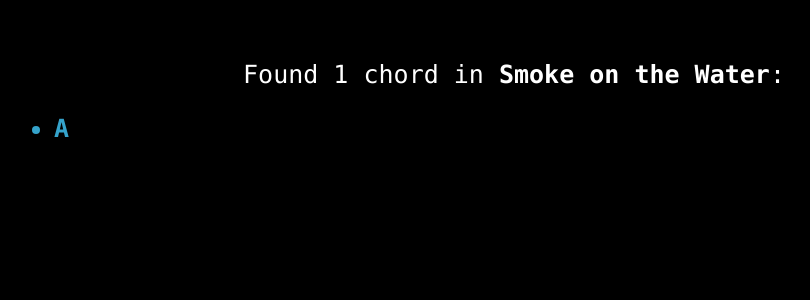
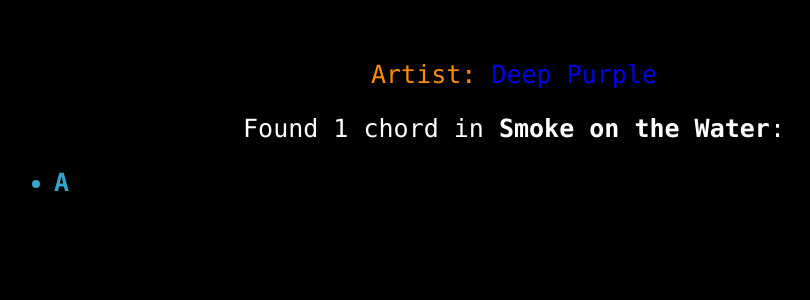
Before and after one commit to bharatrajbahadur/chordapp, a Django app: page /song_page/2 in a window 1280 px wide. Shown: the top 300 px of the page, without its empty margins (126-936 px from the left). Run offline with Django 3.2, Linux system fonts and the light colour scheme; data comes from the database, SQL or seed files in the repository; parts of the project's set-up code (start-up, migrations or seed data) failed here and were passed over.

Commit message:
all changes for thanksgiving weekend

```diff
--- a/songchord/models.py
+++ b/songchord/models.py
@@ -9,6 +9,7 @@
 		return self.title
 
 
+
 class Chord(models.Model):
 	name= models.CharField(max_length=20)
 	songs= models.ManyToManyField(Song)
@@ -18,6 +19,7 @@
 
 
 
+
 #>>> Song.objects.filter(chord__name__exact='D').filter(chord__name__exact='B')
 #[<Song: Jester Dance>]
 #>>> Song.objects.filter(chord__name__exact='D').exclude(chord__name__exact='B')
--- a/songchord/static/songchord/styles.css
+++ b/songchord/static/songchord/styles.css
@@ -27,6 +27,12 @@
     font-family: "Lucida Console", Monaco, monospace;
 }
 
+.startapp:hover {
+    border:1px solid #FF8C00;
+    background: #000000;
+    color:#FF8C00;
+    font-weight: 200;
+}
 div{
     text-align:center;
 }
@@ -47,6 +53,7 @@
     font-family: "Lucida Console",Monaco, monospace;
     color: #FFFFFF
 }
+
 
 .chordselector{
     position:relative;
@@ -80,14 +87,28 @@
     color: #FFFFFF;
 
 }
+.gobutton:hover {
+    border:4px solid #FF8C00;
+    background: #000000;
+    color:#FF8C00;
+    font-weight: 900;
+
+}
 
 a:link {text-decoration:none;}   /* unvisited link */
 a:link {color:none};
 a:visited {text-decoration:none;} /* visited link */
-a:hover {text-decoration:underline;}   /* mouse over link */
-a:active {text-decoration:underline;}
+a:hover {color:#FF8C00;}   /* mouse over link */
+/*a:active {text-decoration:underline;}  */
+/*a.ex1:hover,a.ex1:active {color:red;}*/
 
 .all_lists{
     text-align: left;
+}
 
+li{
+padding-right: .6em;
+margin: 1em 0;
 }
+
+.listlink
--- a/songchord/templates/songchord/search_result.html
+++ b/songchord/templates/songchord/search_result.html
@@ -10,6 +10,6 @@
         {% endfor %}
     </ul>
 {% else %}
-    <p>No songs matched your search criteria.</p>
+    <p style="color:#FF0000	"><span>No songs matched your search criteria.</p></span>
 {% endif %}
 </body>
--- a/songchord/templates/songchord/song_page.html
+++ b/songchord/templates/songchord/song_page.html
@@ -7,10 +7,11 @@
 </head>
 
 <body class="inputform"><span>
+	<p style="color:#FF8C00"> Artist:<a href="{% url 'artist_page' artists %}"> {{ artists }} </a></p>
 	<p> Found {{ chords|length }} chord{{ chords|pluralize }} in <strong>{{ songname }}</strong>:</p>
 	<ul class="all_lists">
 		{% for chord in chords %}
-		<li style="color:#35A3CB;font-weight:900"> {{ chord.name }} </li>
+		<li style="color:#35A3CB;font-weight:900">{{ chord.name }} </li>
 		{% endfor %}
 	</ul></span>
 </body>
--- a/songchord/urls.py
+++ b/songchord/urls.py
@@ -6,6 +6,7 @@
 	url(r'^search/', views.search_form, name='search'),
 	url(r'^search_result/', views.search_result, name='search_result'),
 	url(r'^(?P<song_id>\d+)', views.song_page, name='song_page'),
+	url(r'^(?P<artist_name>\w+\s\w+)', views.artist_page, name='artist_page'),
 	#url(r'^song_page/',views.song_page,name='song_page'),
 	#url(r'^display_meta/',view.display_meta,name='display_meta'),
 
--- a/songchord/views.py
+++ b/songchord/views.py
@@ -23,19 +23,26 @@
 def search_result(request):
 	if 'chord' in request.GET and request.GET['chord']:
 		chord = request.GET['chord']
-		songs = Song.objects.filter(chord__name__exact= chord)
+		songs = Song.objects.filter(chord__name__exact=chord)
 		return render(request,'songchord/search_result.html',
-		{'query': chord, 'songs':songs})
+		{'query': chord, 'songs':songs	})
 
 
 def song_page(request,song_id):
-	songname=Song.objects.get(id=song_id)
+	songname = Song.objects.get(id=song_id)
 	chords = Song.objects.get(id=song_id).chord_set.all()
+
 	return render(request,'songchord/song_page.html',
-	{'chords':chords,'songname':songname
+	{'chords':chords,'songname':songname.title,'artists':songname.artist
 	})
 
 	#template = loader.get_template('songchord/search_result/song_page.html')
     #context = RequestContext(request, {
     #'chords': chords,
     #})
+
+def artist_page(request, artist_name):
+	artist=artist_name.strip()
+	songs=Song.objects.filter(artist__exact=artist)
+	return render(request, 'songchord/artist_page.html',
+	{'artist':artist,'songs':songs})
```
Also changed, not shown: songchord/templates/songchord/artist_page.html (added, +13 -0 lines), songchord/templates/songchord/search_form.html (+4 -4 lines), 5 other files.
